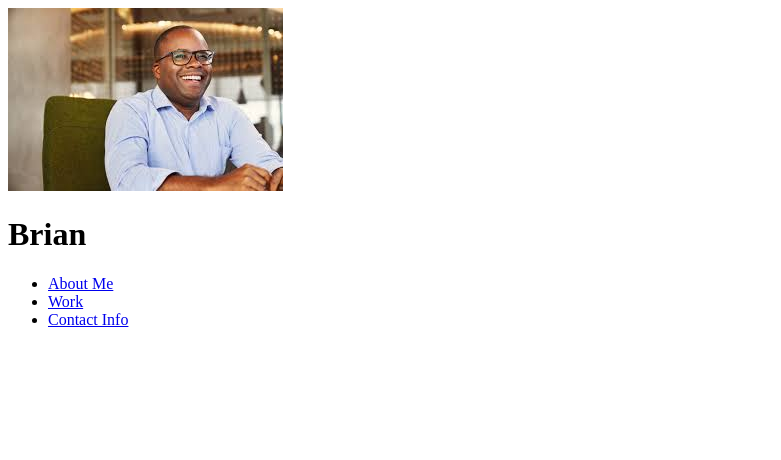
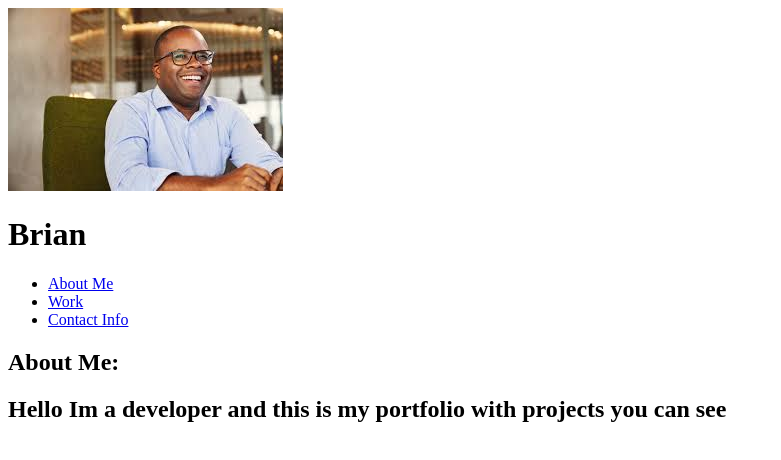
Before and after one commit to RaulN47/PortfolioProject, a plain HTML site: page index.html in a window 1280 px wide. Shown: the whole page, without its empty margins (0-781 px from the left). Drawn offline with Linux system fonts and the light colour scheme.

Commit message:
Created About Me Section

```diff
--- a/index.html
+++ b/index.html
@@ -25,5 +25,12 @@
         </nav>
     </header>
 
+    <main class="Content">
+        <section id="About Me">
+            <h1>About Me:</h1>
+            <h2>Hello Im a developer and this is my portfolio with projects you can see</h2>
+        </section>
+    </main>
+
 </body>
 </html>
```
